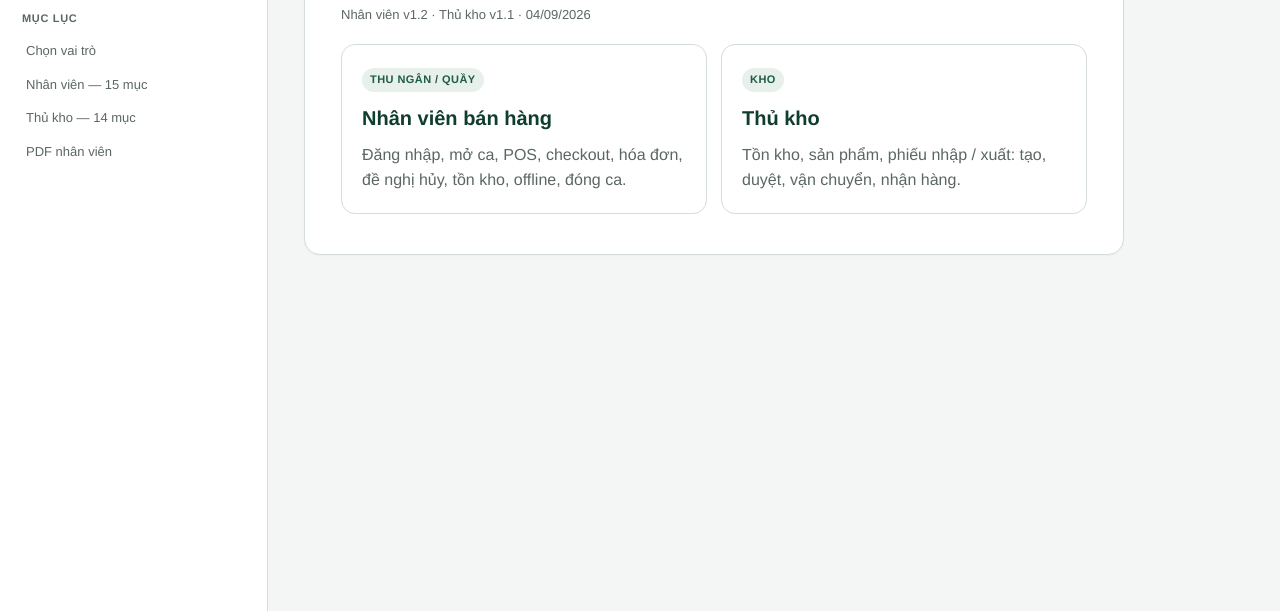
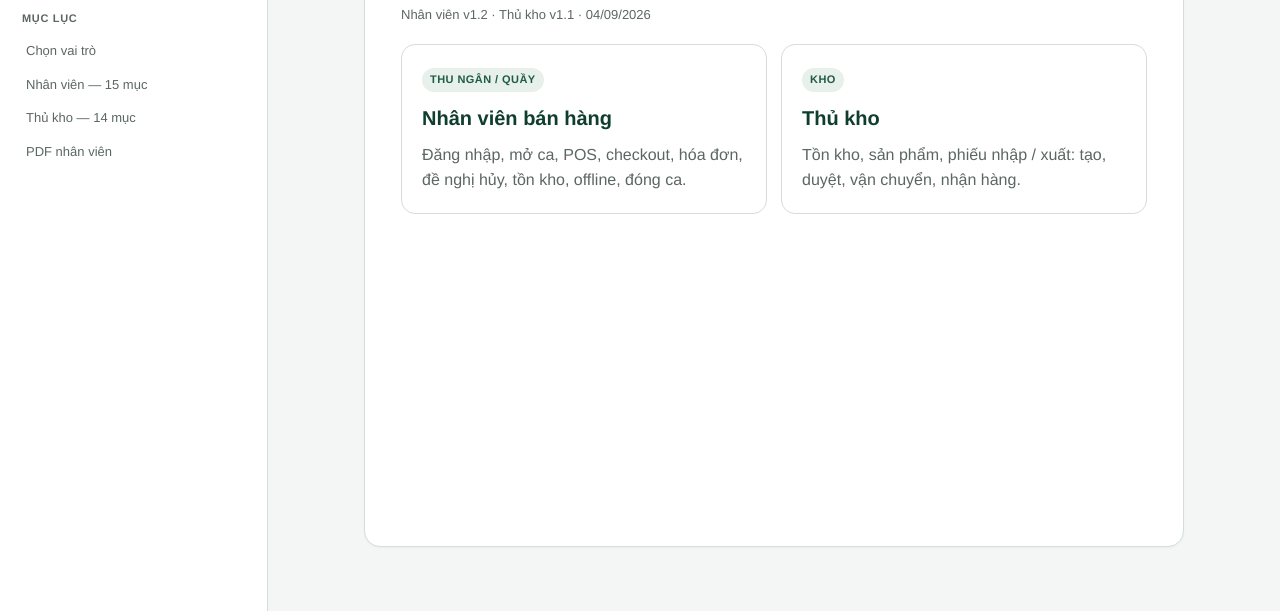
Before and after one commit to gd-chessman/HDSD-VietPOS, a plain HTML site: page index.html in a window 1280 px wide. Shown: the part 189-800 px from the top of the page. Drawn offline with Linux system fonts and the light colour scheme.

Commit message:
Enhance content layout in guide.css with flexbox for centering and improved article width.

```diff
--- a/assets/guide.css
+++ b/assets/guide.css
@@ -161,11 +161,15 @@ a:hover { color: var(--green); }
 }
 
 .content {
+  display: flex;
+  justify-content: center;
   padding: 28px 36px 64px;
 }
 
 .article {
+  width: 100%;
   max-width: 820px;
+  margin: 0 auto;
   background: var(--card);
   border: 1px solid var(--line);
   border-radius: 16px;
```
